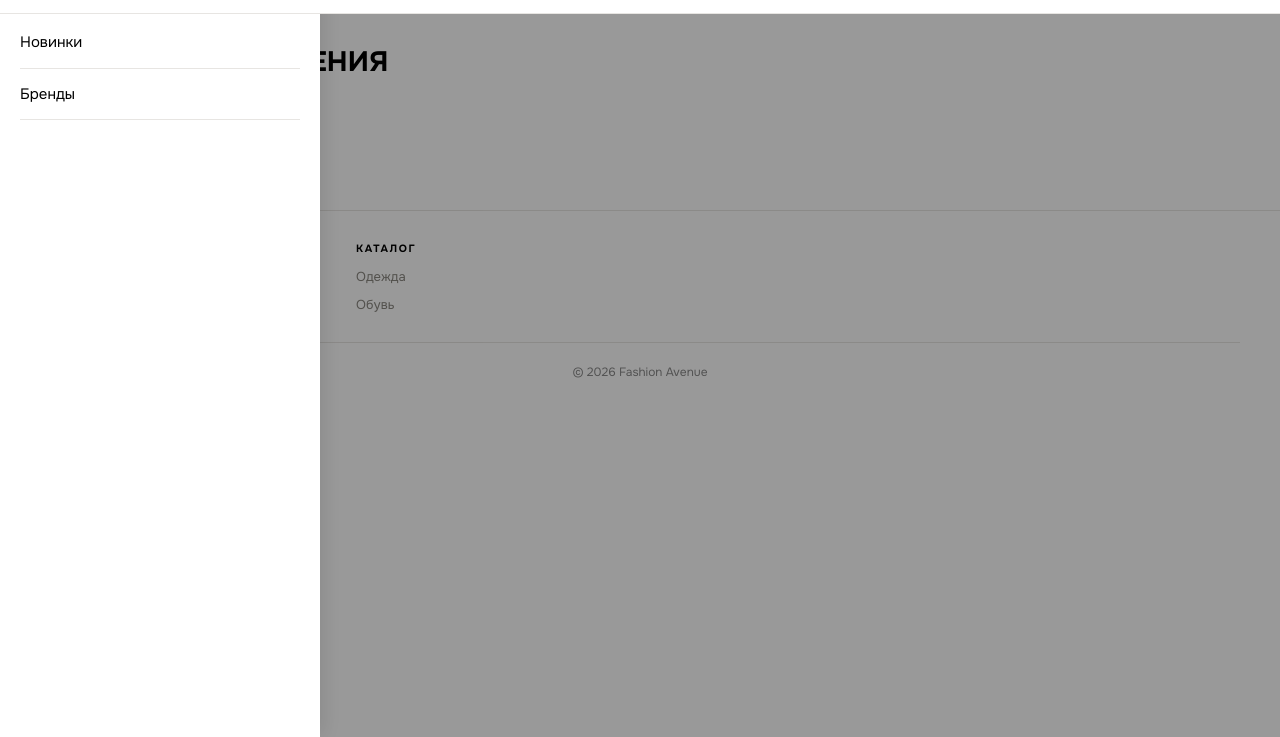
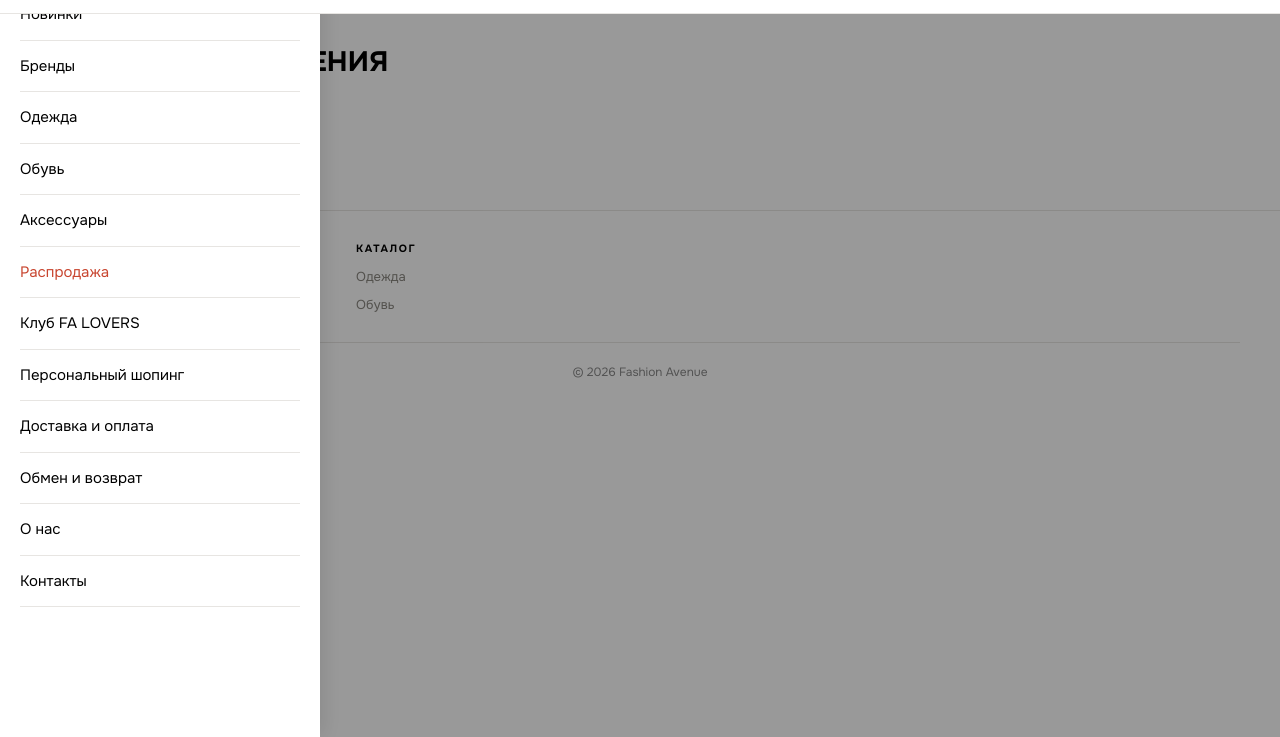
Before and after one commit to yan228khertek-spec/fa, a website: page index.html in a window 1280 px wide. Both pictures are taken after a click on the button "Меню". Shown: the part 63-800 px from the top of the page. Drawn offline with Linux system fonts and the light colour scheme.

Commit message:
Refactor header and enhance menu options
Updated logo link structure and added new menu items.

```diff
--- a/header.html
+++ b/header.html
@@ -5,11 +5,15 @@
                 <path d="M3 6h18M3 12h18M3 18h18"/>
             </svg>
         </button>
-        <a class="logo" href="index.html">FASHION AVENUE<small>ГАЛЕРЕЯ МОДЫ · ОМСК</small></a>
+        <a class="logo" href="index.html">
+            FASHION AVENUE
+            <small>ГАЛЕРЕЯ МОДЫ · ОМСК</small>
+        </a>
         <div class="icons">
             <span onclick="toast('Поиск')">
                 <svg width="19" height="19" viewBox="0 0 24 24" fill="none" stroke="currentColor" stroke-width="1.5">
-                    <circle cx="11" cy="11" r="7"/><path d="m21 21-4.3-4.3"/>
+                    <circle cx="11" cy="11" r="7"/>
+                    <path d="m21 21-4.3-4.3"/>
                 </svg>
             </span>
             <span onclick="toast('Корзина')">
@@ -22,15 +26,23 @@
     </div>
 </header>
 
-<!-- Меню (бургер) -->
 <div class="menu" id="menu">
     <div class="mtop">
-        <button onclick="closeMenu()">✕</button>
+        <button onclick="closeMenu()"></button>
     </div>
     <div class="mscroll">
         <a class="mlink" href="index.html" onclick="closeMenu()">Новинки</a>
         <a class="mlink" href="brands.html" onclick="closeMenu()">Бренды</a>
-        <!-- остальные пункты -->
+        <a class="mlink" href="#" onclick="toast('Одежда');return false">Одежда</a>
+        <a class="mlink" href="#" onclick="toast('Обувь');return false">Обувь</a>
+        <a class="mlink" href="#" onclick="toast('Аксессуары');return false">Аксессуары</a>
+        <a class="mlink" href="#" onclick="toast('Распродажа');return false" style="color:var(--red)">Распродажа</a>
+        <a class="mlink" href="#" onclick="toast('Клуб FA LOVERS');return false">Клуб FA LOVERS</a>
+        <a class="mlink" href="#" onclick="toast('Персональный шопинг');return false">Персональный шопинг</a>
+        <a class="mlink" href="#" onclick="toast('Доставка и оплата');return false">Доставка и оплата</a>
+        <a class="mlink" href="#" onclick="toast('Обмен и возврат');return false">Обмен и возврат</a>
+        <a class="mlink" href="#" onclick="toast('О нас');return false">О нас</a>
+        <a class="mlink" href="#" onclick="toast('Контакты');return false">Контакты</a>
     </div>
 </div>
 <div class="menu-overlay" id="menuOverlay" onclick="closeMenu()"></div>
```
